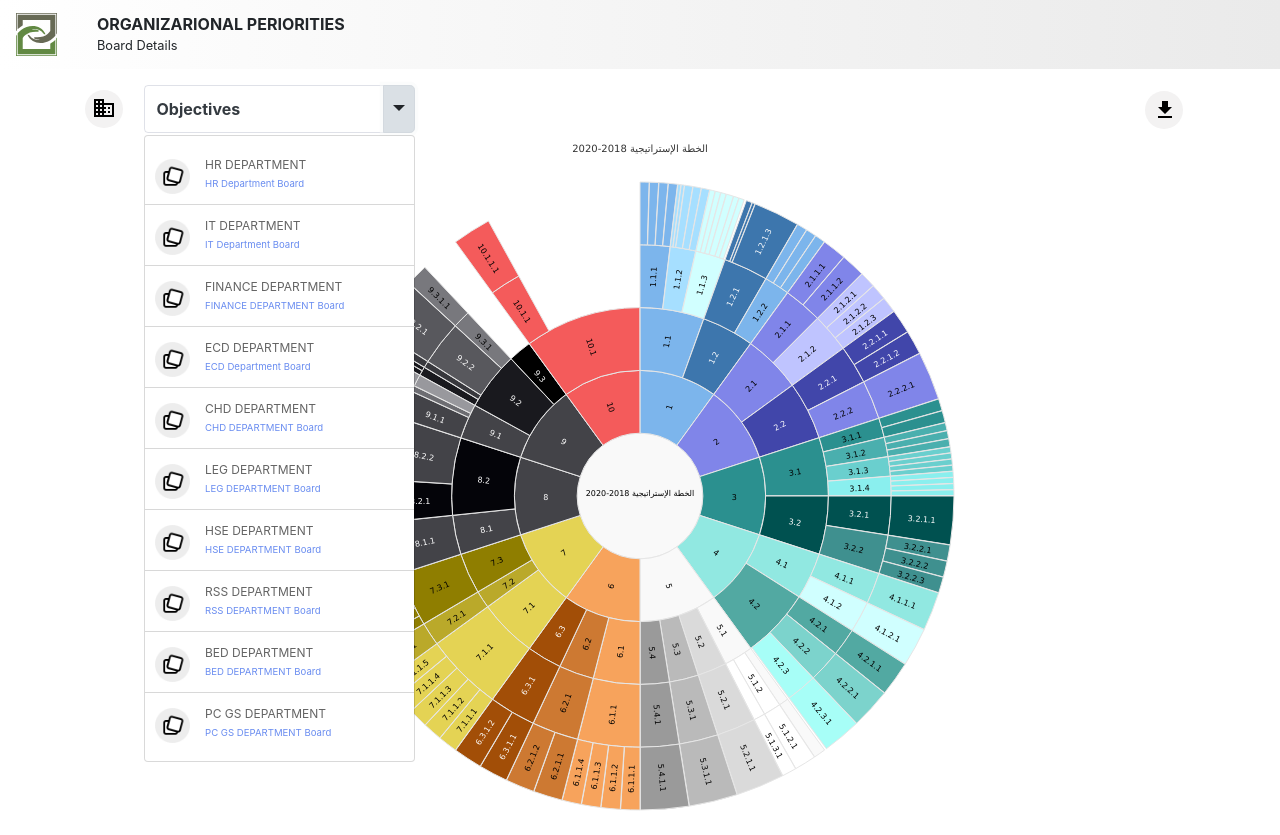
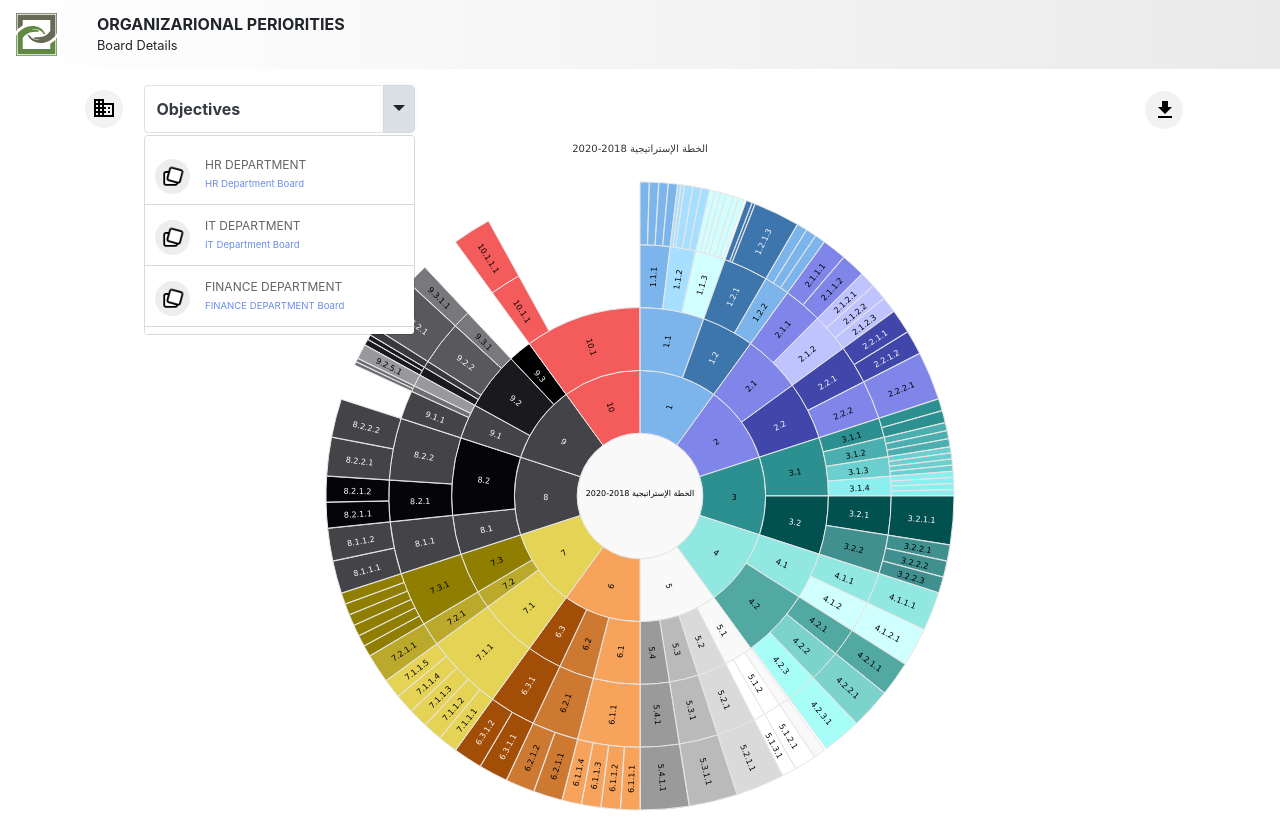
Before and after one commit to tameemkazia35/sunburst, a plain HTML site: page index.html in a window 1280 px wide. Both pictures are taken after a click on the button "Toggle Dropdown". Drawn offline with nearby package versions, Linux system fonts and the light colour scheme.

Commit message:
department dropdown scroll

```diff
--- a/style.css
+++ b/style.css
@@ -63,8 +63,29 @@ background: transparent !important;
 .department-menu-group .dropdown-menu.show {
     width: 100%;
     transform: translate3d(0px, 48px, 0px) !important;
+	    max-height: 200px;
+    overflow-y: auto;
 }
 
+/* width */
+.department-menu-group .dropdown-menu.show::-webkit-scrollbar {
+    width: 5px;
+}
+
+/* Track */
+.department-menu-group .dropdown-menu.show::-webkit-scrollbar-track {
+    background:#f7f7f7;
+}
+
+/* Handle */
+.department-menu-group .dropdown-menu.show::-webkit-scrollbar-thumb {
+    background: #c0c0c0;
+}
+
+/* Handle on hover */
+.department-menu-group .dropdown-menu.show::-webkit-scrollbar-thumb:hover {
+    background: #555;
+}
 .department-menu-group .btn-light{
     border-color: rgba(45, 56, 100, 0.15);
 }
```
